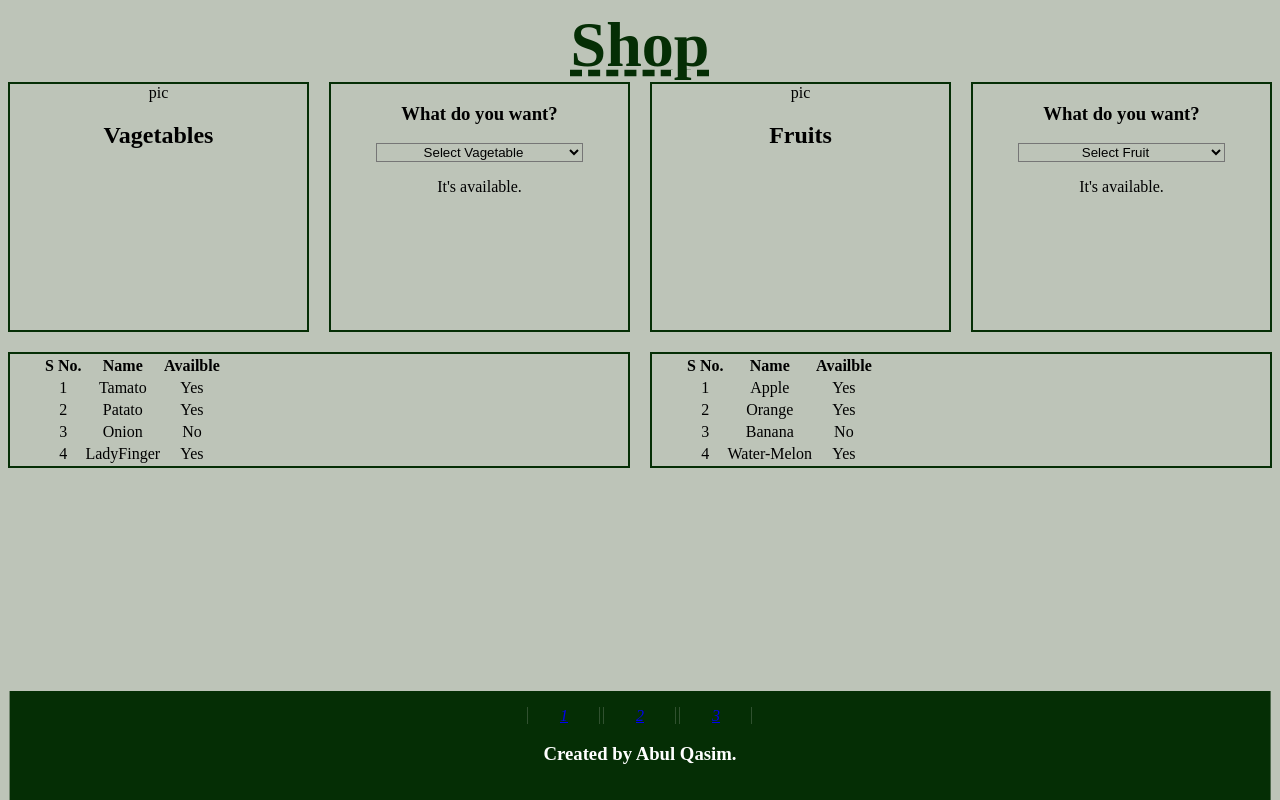
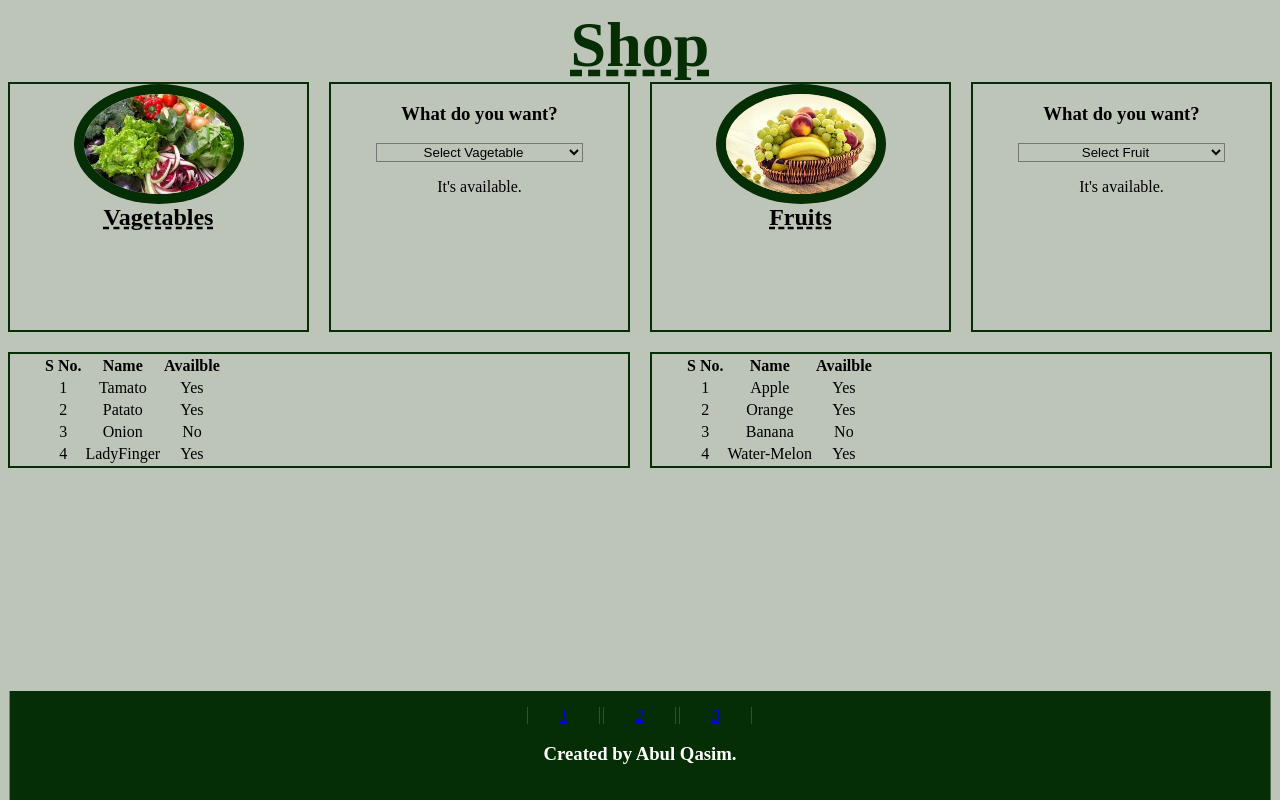
Before and after one commit to AbulQasimbintariq/JavaScriptP_4, a plain HTML site: page index.html in a window 1280 px wide. Drawn offline with Linux system fonts and the light colour scheme.

Commit message:
add some css

```diff
--- a/index.html
+++ b/index.html
@@ -12,8 +12,10 @@
     </header>
     <main>
         <div id="vagTab" class="box">
-            <div>
-                <div>pic</div>
+            <div class="orderdiv">
+                <div class="pics">
+                    <img src="/images/veg.png" alt="VegPic">
+                </div>
                 <h2>Vagetables</h2>
             </div>
         </div>
@@ -30,8 +32,10 @@
             <p>It's available.</p>
         </div>
         <div id="fruitTab" class="box">
-            <div>
-                <div>pic</div>
+            <div  class="orderdiv">
+                <div class="pics">
+                    <img src="/images/fruits.png" alt="fruitsPic">
+                </div>
                 <h2>Fruits</h2>
             </div>
         </div>
--- a/style.css
+++ b/style.css
@@ -24,10 +24,38 @@ main{
 .box{
     border: 2px solid rgb(5, 46, 5);
 }
+.pics img{
+    object-fit:cover;
+     width: 150px;
+     height: 100px;
+     border-radius: 50%;
 
-#vagTab{
-    /* text-align: center; */
 }
+
+.orderdiv h2{
+    padding: 0;
+    margin: 0;
+    text-decoration:dashed underline;
+    cursor: pointer;
+}
+
+.pics{
+    background-color:rgb(5, 46, 5);
+    width: 170px;
+    height: 120px;
+    display: flex;
+    justify-content: center;
+    align-items: center;
+    border-radius: 50%;
+
+}
+.orderdiv{
+    display: flex;
+    justify-content: center;
+    align-items: center;
+    flex-direction: column;
+}
+
 main #msg1{
 
     grid-column-start: 1;
@@ -57,7 +85,6 @@ footer{
     background-color:rgb(5, 46, 5);
     color:white;
     padding: 1rem;
-    transform:
 }
 
 footer h3,#links{
```
Also changed, not shown: images/fruits.png (added), images/veg.png (added).
